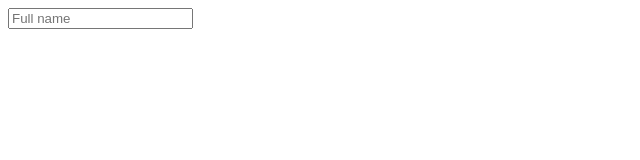
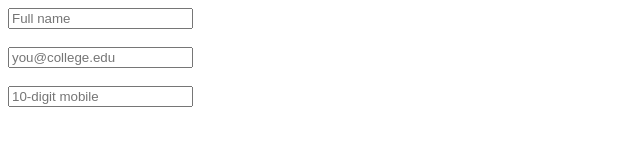
Before and after one commit to naseemahmedwd0921/wdw_0921, a plain HTML site: page ASSIGNMENT-17/index.html in a window 1280 px wide. Shown: the whole page, without its empty margins (0-640 px from the left). Drawn offline with Linux system fonts and the light colour scheme.

Commit message:
intial assignment-17

```diff
--- a/ASSIGNMENT-17/index.html
+++ b/ASSIGNMENT-17/index.html
@@ -10,6 +10,12 @@
         <input type="text" name="fullname" placeholder="Full name" required>
         <br><br>
 
+       <input type="email" name="email" placeholder="you@college.edu" required>
+        <br><br>
+
+        <input type="tel" name="mobile" placeholder="10-digit mobile" pattern="[0-9]{10}" title="Enter exactly 10 digits" required>
+        <br><br>
+
 
     </form>
 
```
